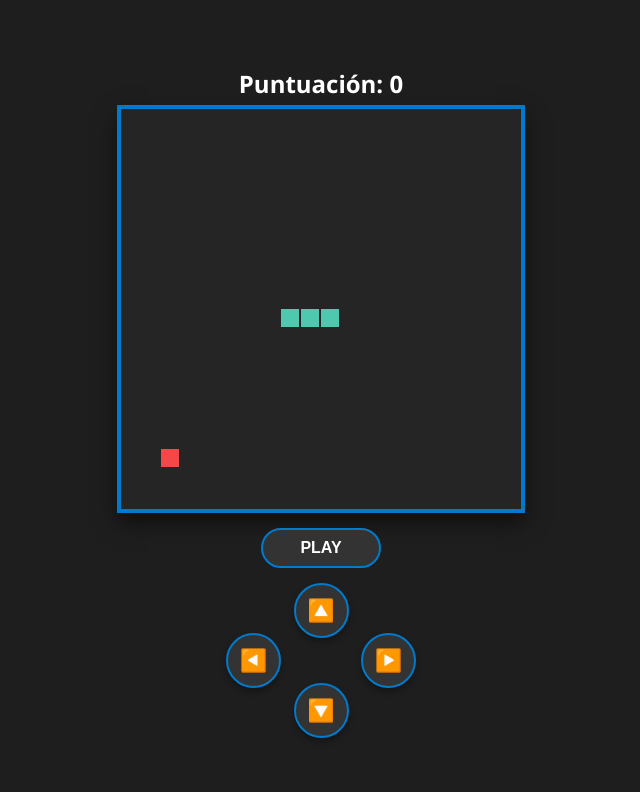
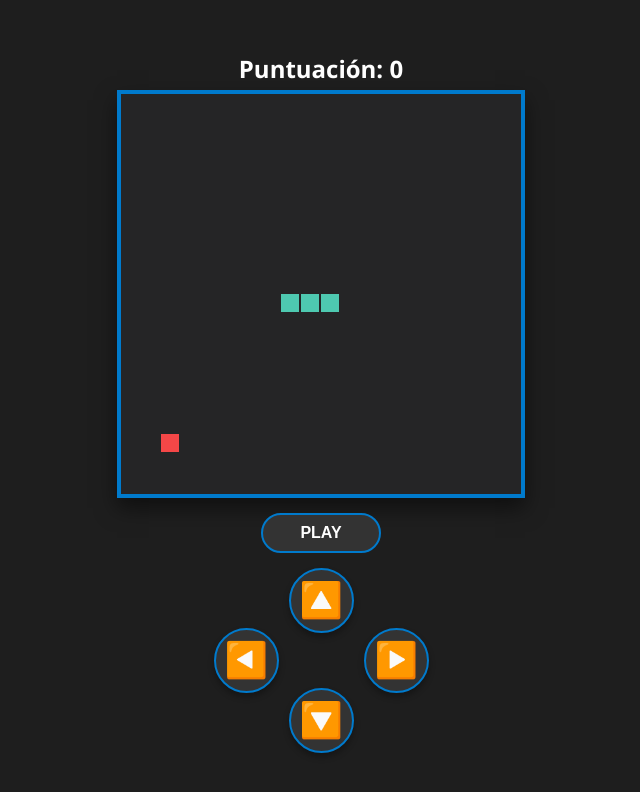
Before and after one commit to Judithxp/Juego-Snake, a plain HTML site: page index.html in a window 1280 px wide. Both pictures are taken after a click on the button "JUGAR". Shown: the whole page, without its empty margins (319-959 px from the left). Drawn offline with Linux system fonts and the light colour scheme.

Commit message:
Add files via upload

```diff
--- a/style.css
+++ b/style.css
@@ -66,14 +66,14 @@ canvas {
 
 .row {
     display: flex;
-    gap: 80px;
+    gap: 85px;
     margin: -5px 0;
 }
 
 .btn {
-    width: 55px;
-    height: 55px;
-    font-size: 22px;
+    width: 65px;
+    height: 65px;
+    font-size: 35px;
     background-color: #333333;
     border: 2px solid #007acc;
     color: white;
```
